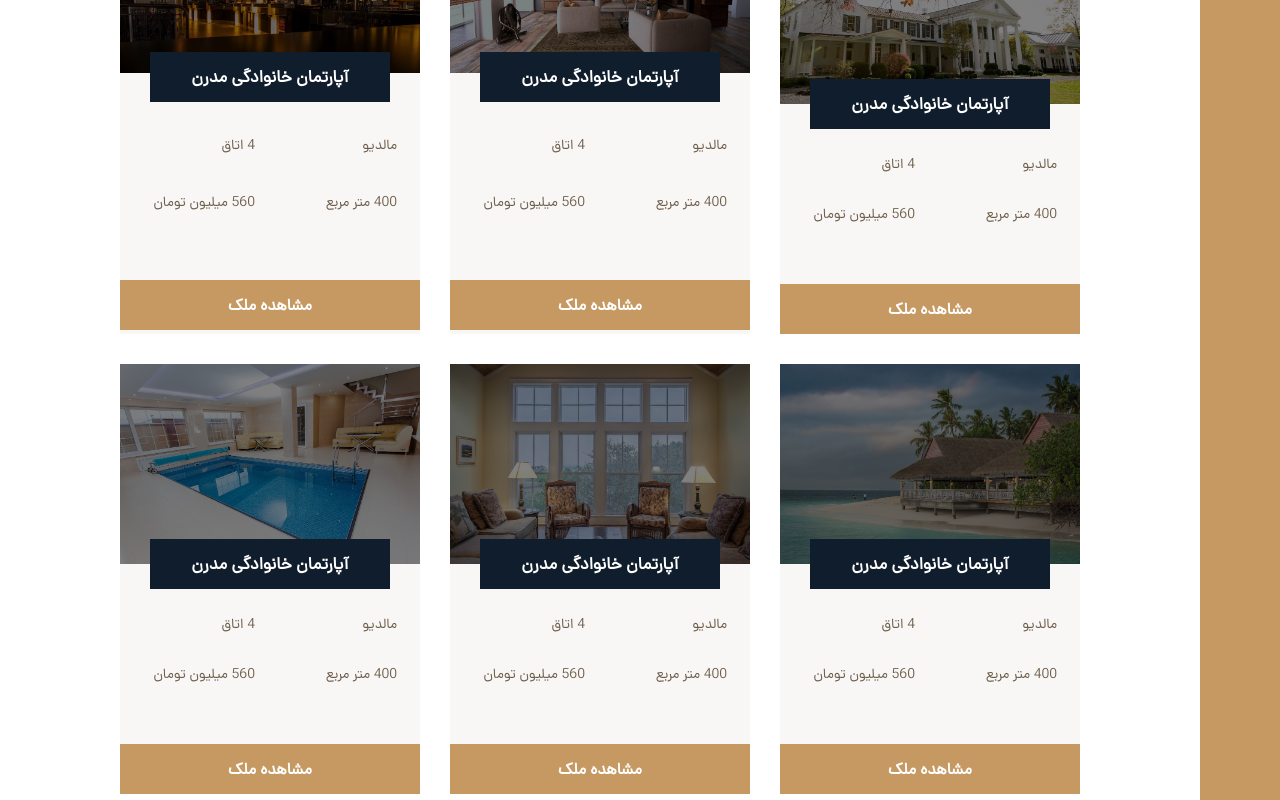
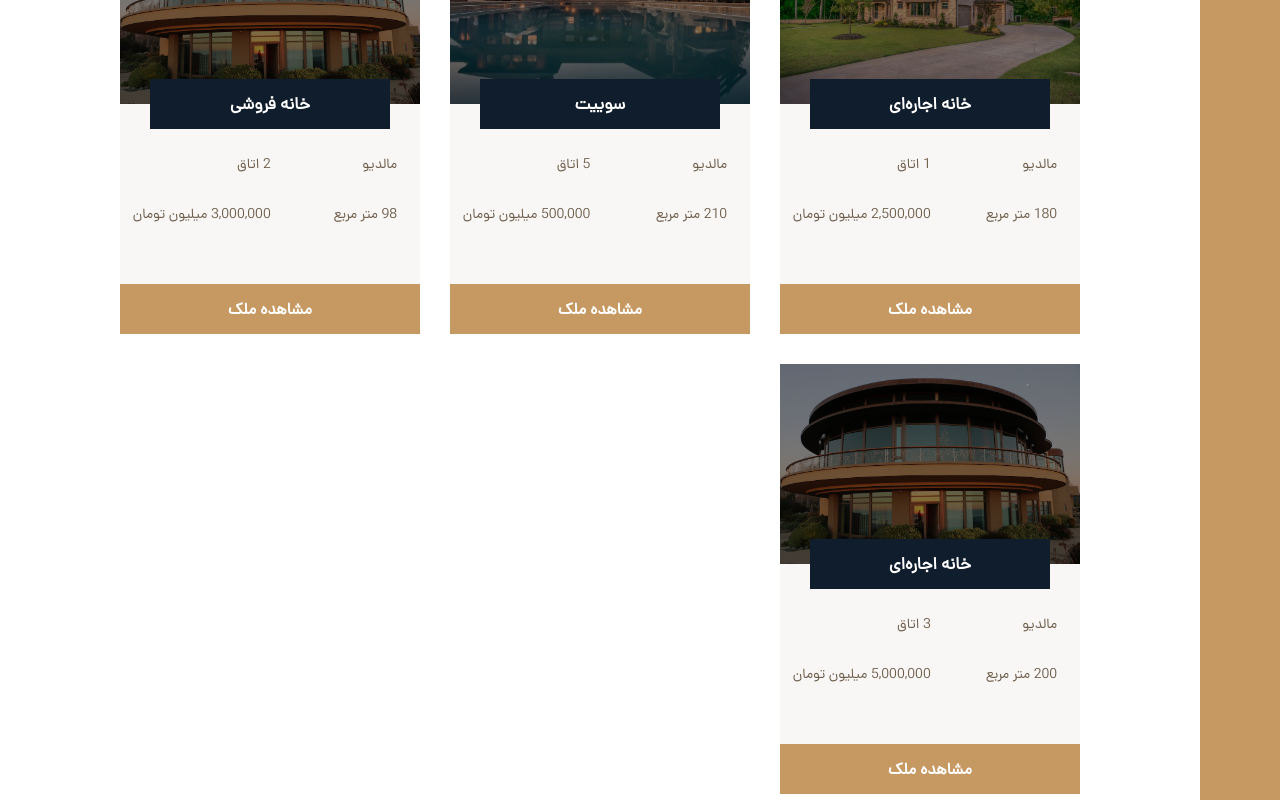
Before and after one commit to saber1414/estate-project, a Next.js app: page / in a window 1280 px wide. Shown: the part 2040-2840 px from the top of the page. Built offline with nearby package versions, Linux system fonts and the light colour scheme.

Commit message:
feat: update db.json - add home component

```diff
--- /dev/null
+++ b/components/modules/Home.jsx
@@ -0,0 +1,41 @@
+import Link from "next/link";
+import React from "react";
+
+
+const Home = ({id,title,img,roomCount,meterage,price}) => {
+  return (
+    <>
+      <div className="card">
+        <img src={img} alt="House 6" className="card__img" />
+        <h5 className="card__title">{title}</h5>
+        <span className="card__like">
+          <i className="fa fa-heart"></i>
+        </span>
+        <div className="card__details">
+          <span className="">
+            <i className="fa fa-map-marker card__icon"></i>
+          </span>
+          <p className="card__text">مالدیو</p>
+          <span className="">
+            <i className="fa fa-user card__icon"></i>
+          </span>
+          <p className="card__text">{roomCount} اتاق</p>
+          <span className="">
+            <i className="fa fa-expand card__icon"></i>
+          </span>
+          <p className="card__text">{meterage} متر مربع</p>
+          <span className="">
+            <i className="fa fa-key card__icon"></i>
+          </span>
+          <p className="card__text">{price.toLocaleString()} میلیون تومان</p>
+        </div>
+
+        <Link href={`/homes/${id}`} className="btn btn-brown btn-card">
+          مشاهده ملک
+        </Link>
+      </div>
+    </>
+  );
+};
+
+export default Home;
--- a/components/templates/index/Homes.jsx
+++ b/components/templates/index/Homes.jsx
@@ -1,183 +1,25 @@
-import React from "react";
+import Home from "@/components/modules/Home";
+import React, { useEffect, useState } from "react";
+import data from "../../../data/db.json";
 
 const Homes = () => {
+  const [homes, setHomes] = useState([]);
+
+  const randomHomes = (arr,randomItem) => {
+    let shuffled = [...arr].sort(() => 0.5 - Math.random());
+    return shuffled.slice(0,randomItem)
+  };
+
+  useEffect(() => {
+    setHomes(data.homes)
+  }, [homes]);
+
   return (
     <>
       <div className="homes">
-        <div className="card">
-          <img src="img/gal-1.jpeg" alt="House 6" className="card__img" />
-          <h5 className="card__title">آپارتمان خانوادگی مدرن</h5>
-          <span className="card__like">
-            <i className="fa fa-heart"></i>
-          </span>
-          <div className="card__details">
-            <span className="">
-              <i className="fa fa-map-marker card__icon"></i>
-            </span>
-            <p className="card__text">مالدیو</p>
-            <span className="">
-              <i className="fa fa-user card__icon"></i>
-            </span>
-            <p className="card__text">4 اتاق</p>
-            <span className="">
-              <i className="fa fa-expand card__icon"></i>
-            </span>
-            <p className="card__text">400 متر مربع</p>
-            <span className="">
-              <i className="fa fa-key card__icon"></i>
-            </span>
-            <p className="card__text">560 میلیون تومان</p>
-          </div>
-
-          <a href="#" className="btn btn-brown btn-card">
-            مشاهده ملک
-          </a>
-        </div>
-        <div className="card">
-          <img src="img/gal-2.jpeg" alt="House 6" className="card__img" />
-          <h5 className="card__title">آپارتمان خانوادگی مدرن</h5>
-          <span className="card__like">
-            <i className="fa fa-heart"></i>
-          </span>
-          <div className="card__details">
-            <span className="">
-              <i className="fa fa-map-marker card__icon"></i>
-            </span>
-            <p className="card__text">مالدیو</p>
-            <span className="">
-              <i className="fa fa-user card__icon"></i>
-            </span>
-            <p className="card__text">4 اتاق</p>
-            <span className="">
-              <i className="fa fa-expand card__icon"></i>
-            </span>
-            <p className="card__text">400 متر مربع</p>
-            <span className="">
-              <i className="fa fa-key card__icon"></i>
-            </span>
-            <p className="card__text">560 میلیون تومان</p>
-          </div>
-
-          <a href="#" className="btn btn-brown btn-card">
-            مشاهده ملک
-          </a>
-        </div>
-        <div className="card">
-          <img src="img/gal-3.jpeg" alt="House 6" className="card__img" />
-          <h5 className="card__title">آپارتمان خانوادگی مدرن</h5>
-          <span className="card__like">
-            <i className="fa fa-heart"></i>
-          </span>
-          <div className="card__details">
-            <span className="">
-              <i className="fa fa-map-marker card__icon"></i>
-            </span>
-            <p className="card__text">مالدیو</p>
-            <span className="">
-              <i className="fa fa-user card__icon"></i>
-            </span>
-            <p className="card__text">4 اتاق</p>
-            <span className="">
-              <i className="fa fa-expand card__icon"></i>
-            </span>
-            <p className="card__text">400 متر مربع</p>
-            <span className="">
-              <i className="fa fa-key card__icon"></i>
-            </span>
-            <p className="card__text">560 میلیون تومان</p>
-          </div>
-
-          <a href="#" className="btn btn-brown btn-card">
-            مشاهده ملک
-          </a>
-        </div>
-        <div className="card">
-          <img src="img/gal-4.jpeg" alt="House 6" className="card__img" />
-          <h5 className="card__title">آپارتمان خانوادگی مدرن</h5>
-          <span className="card__like">
-            <i className="fa fa-heart"></i>
-          </span>
-          <div className="card__details">
-            <span className="">
-              <i className="fa fa-map-marker card__icon"></i>
-            </span>
-            <p className="card__text">مالدیو</p>
-            <span className="">
-              <i className="fa fa-user card__icon"></i>
-            </span>
-            <p className="card__text">4 اتاق</p>
-            <span className="">
-              <i className="fa fa-expand card__icon"></i>
-            </span>
-            <p className="card__text">400 متر مربع</p>
-            <span className="">
-              <i className="fa fa-key card__icon"></i>
-            </span>
-            <p className="card__text">560 میلیون تومان</p>
-          </div>
-
-          <a href="#" className="btn btn-brown btn-card">
-            مشاهده ملک
-          </a>
-        </div>
-        <div className="card">
-          <img src="img/gal-5.jpeg" alt="House 6" className="card__img" />
-          <h5 className="card__title">آپارتمان خانوادگی مدرن</h5>
-          <span className="card__like">
-            <i className="fa fa-heart"></i>
-          </span>
-          <div className="card__details">
-            <span className="">
-              <i className="fa fa-map-marker card__icon"></i>
-            </span>
-            <p className="card__text">مالدیو</p>
-            <span className="">
-              <i className="fa fa-user card__icon"></i>
-            </span>
-            <p className="card__text">4 اتاق</p>
-            <span className="">
-              <i className="fa fa-expand card__icon"></i>
-            </span>
-            <p className="card__text">400 متر مربع</p>
-            <span className="">
-              <i className="fa fa-key card__icon"></i>
-            </span>
-            <p className="card__text">560 میلیون تومان</p>
-          </div>
-
-          <a href="#" className="btn btn-brown btn-card">
-            مشاهده ملک
-          </a>
-        </div>
-        <div className="card">
-          <img src="img/gal-6.jpeg" alt="House 6" className="card__img" />
-          <h5 className="card__title">آپارتمان خانوادگی مدرن</h5>
-          <span className="card__like">
-            <i className="fa fa-heart"></i>
-          </span>
-          <div className="card__details">
-            <span className="">
-              <i className="fa fa-map-marker card__icon"></i>
-            </span>
-            <p className="card__text">مالدیو</p>
-            <span className="">
-              <i className="fa fa-user card__icon"></i>
-            </span>
-            <p className="card__text">4 اتاق</p>
-            <span className="">
-              <i className="fa fa-expand card__icon"></i>
-            </span>
-            <p className="card__text">400 متر مربع</p>
-            <span className="">
-              <i className="fa fa-key card__icon"></i>
-            </span>
-            <p className="card__text">560 میلیون تومان</p>
-          </div>
-
-          <a href="#" className="btn btn-brown btn-card">
-            مشاهده ملک
-          </a>
-        </div>
+        {randomHomes(homes,4).map((home) => (
+          <Home key={home.id} {...home} />
+        ))}
       </div>
     </>
   );
--- a/data/db.json
+++ b/data/db.json
@@ -0,0 +1,68 @@
+{
+  "homes": [
+    {
+      "id": 1,
+      "title": "خانه ویلایی",
+      "img": "/img/house-1.jpeg",
+      "roomCount": 6,
+      "meterage": 250,
+      "price": 2000000
+    },
+    {
+      "id": 2,
+      "title": "خانه فروشی",
+      "img": "/img/house-2.jpeg",
+      "roomCount": 2,
+      "meterage": 98,
+      "price": 3000000
+    },
+    {
+      "id": 3,
+      "title": "خانه اجاره‌ای",
+      "img": "/img/house-3.jpeg",
+      "roomCount": 1,
+      "meterage": 180,
+      "price": 2500000
+    },
+    {
+      "id": 4,
+      "title": "سوییت",
+      "img": "/img/house-4.jpeg",
+      "roomCount": 5,
+      "meterage": 210,
+      "price": 500000
+    },
+    {
+      "id": 5,
+      "title": "باغ",
+      "img": "/img/house-5.jpeg",
+      "roomCount": 8,
+      "meterage": 290,
+      "price": 1200000
+    },
+    {
+      "id": 6,
+      "title": "واحد آپارتمان",
+      "img": "/img/house-6.jpeg",
+      "roomCount": 2,
+      "meterage": 150,
+      "price": 800000
+    },
+    {
+      "id": 7,
+      "title": "خانه ویلایی",
+      "img": "/img/house-1.jpeg",
+      "roomCount": 5,
+      "meterage": 300,
+      "price": 2200000
+    },
+    {
+      "id": 8,
+      "title": "خانه اجاره‌ای",
+      "img": "/img/house-2.jpeg",
+      "roomCount": 3,
+      "meterage": 200,
+      "price": 5000000
+    }
+  ]
+}
```
